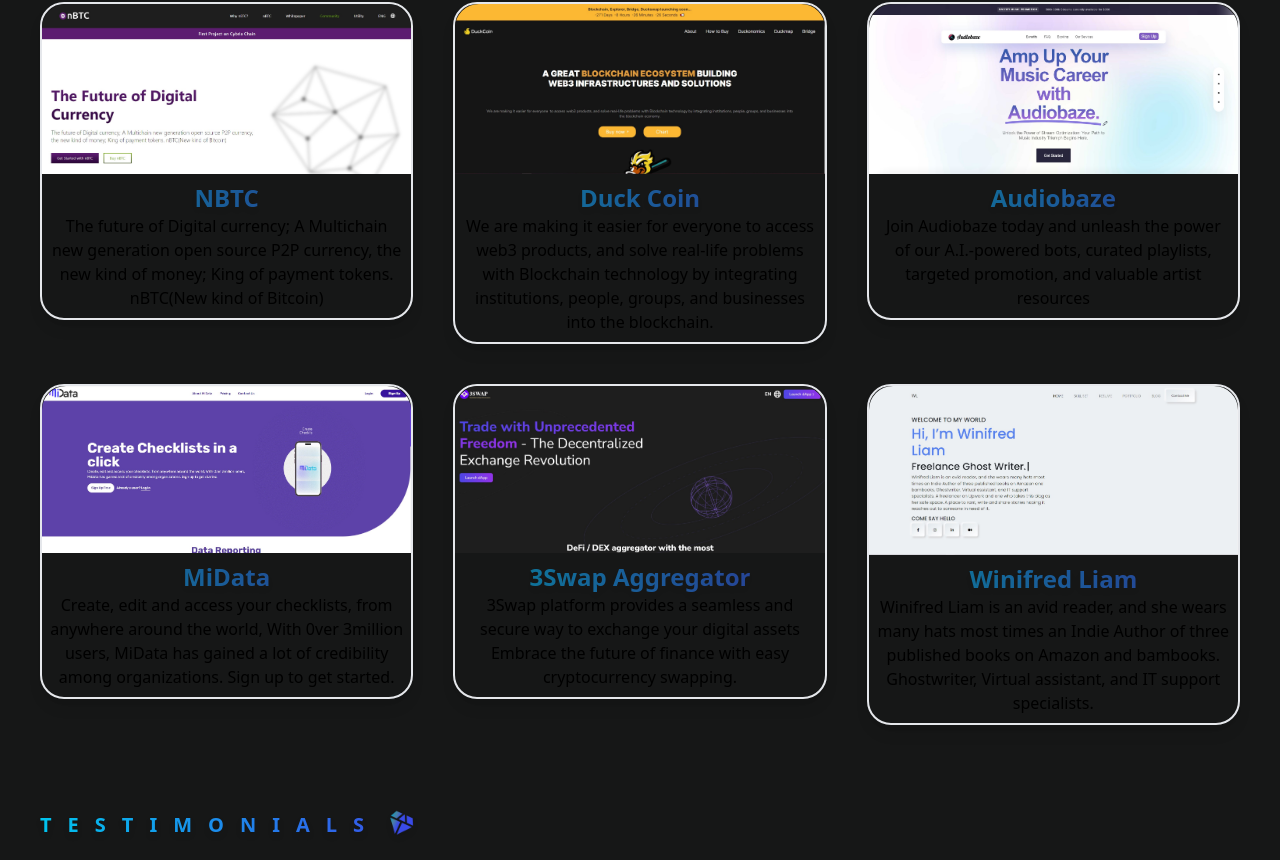
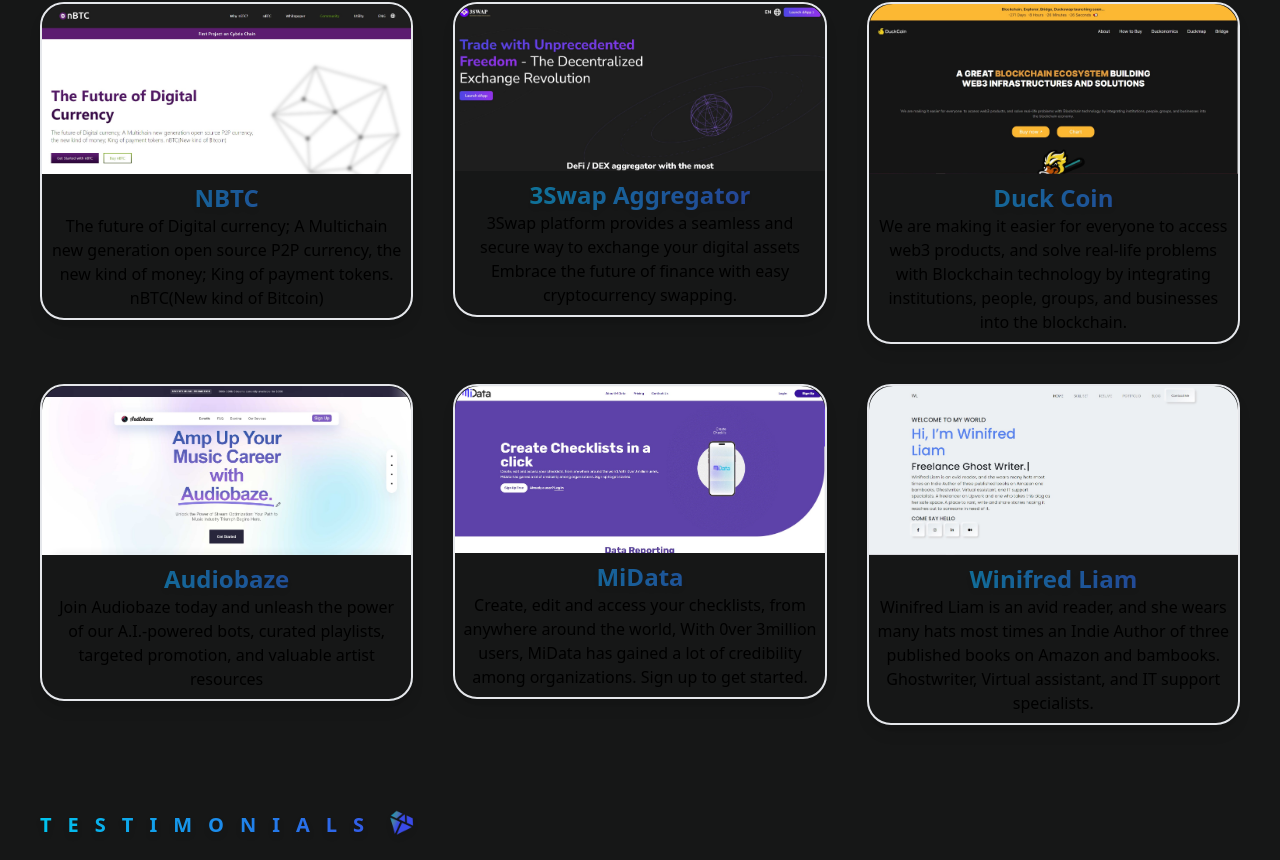
Before and after one commit to Zorin-Aethar/zorin.aethar_landing_page, a Next.js app: page / in a window 1280 px wide. Shown: the part 2795-3655 px from the top of the page. Built offline with nearby package versions, Linux system fonts and the light colour scheme.

Commit message:
chore: set order

```diff
--- a/src/components/Portfolio/index.js
+++ b/src/components/Portfolio/index.js
@@ -32,6 +32,13 @@ const images = [
     projectUrl: "https://nbtc.netlify.app/",
   },
   {
+    url: "/projects/3swap.jpg",
+    title: "3Swap Aggregator",
+    description:
+      "3Swap platform provides a seamless and secure way to exchange your digital assets Embrace the future of finance with easy cryptocurrency swapping.",
+    projectUrl: "https://3swap-dexaggregator.netlify.app/exchange",
+  },
+  {
     url: "/projects/duckcoin.jpg",
     title: "Duck Coin",
     description:
@@ -51,13 +58,6 @@ const images = [
     description:
       "Create, edit and access your checklists, from anywhere around the world, With 0ver 3million users, MiData has gained a lot of credibility among organizations. Sign up to get started.",
     projectUrl: "https://midata.app/",
-  },
-  {
-    url: "/projects/3swap.jpg",
-    title: "3Swap Aggregator",
-    description:
-      "3Swap platform provides a seamless and secure way to exchange your digital assets Embrace the future of finance with easy cryptocurrency swapping.",
-    projectUrl: "https://3swap-dexaggregator.netlify.app/",
   },
   {
     url: "/projects/winifred.jpg",
```
